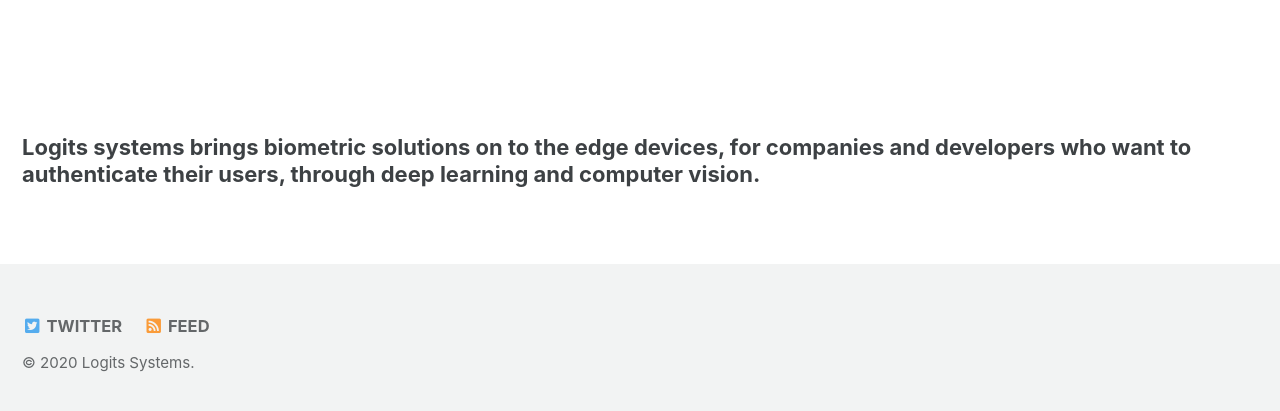
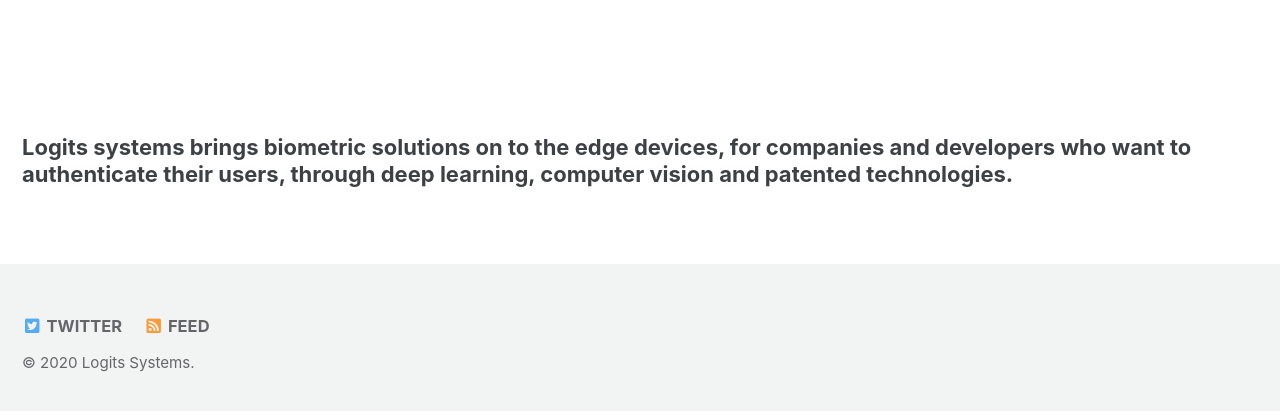
Before and after one commit to milinddeore/logits-website, a Jekyll site: the page built from index.html, in a window 1280 px wide and 900 px high, scrolled down 910 px, cut to the strip 481-892 px from the top of the window. Built offline with Jekyll 4.4.1, drawn with Linux system fonts in a browser that asks for light colours; cached includes are drawn as plain includes; the list of posts is cut into pages by our own code.

Commit message:
Update index.html

```diff
--- a/index.html
+++ b/index.html
@@ -17,4 +17,4 @@ excerpt: "Logits systems develops technologies for face and voice biometric, com
 <p> &nbsp; &nbsp; &nbsp; &nbsp; </p>
 <br/>
 
-<h6>Logits systems brings biometric solutions on to the edge devices, for companies and developers who want to authenticate their users, through deep learning and computer vision.</h6>
+<h6>Logits systems brings biometric solutions on to the edge devices, for companies and developers who want to authenticate their users, through deep learning, computer vision and patented technologies.</h6>
```
